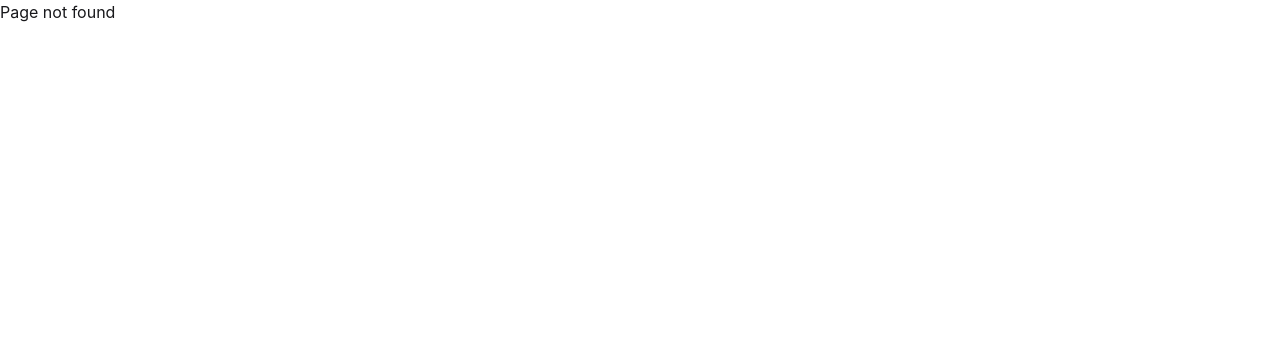
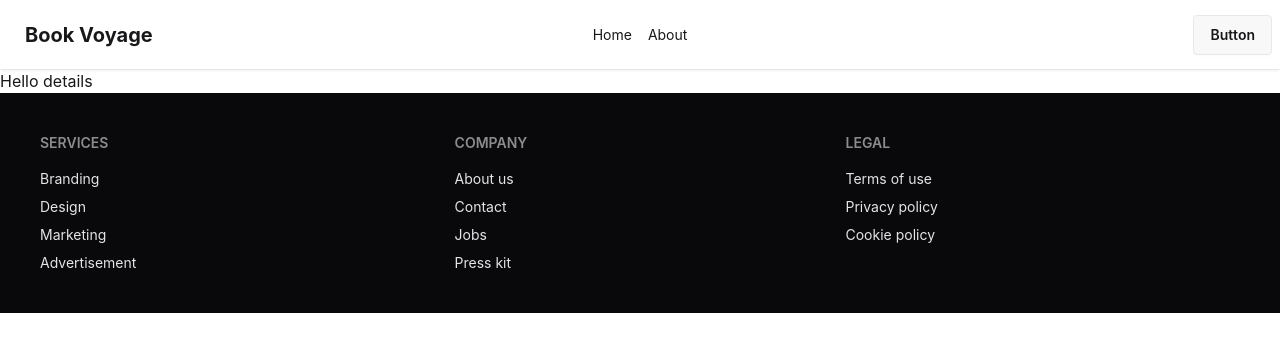
Before and after one commit to asm-saim/book-voyage, a React (Vite) app: page /book-details/1 in a window 1280 px wide. Before the commit this address had no page. Shown: the top 352 px of the page. Built offline with nearby package versions, Linux system fonts and the light colour scheme.

Commit message:
dynamic route implemented

```diff
--- a/src/Routes/Routes.jsx
+++ b/src/Routes/Routes.jsx
@@ -4,6 +4,7 @@ import Root from '../pages/Root/Root';
 import Errorpage from '../pages/ErrorPage/Errorpage';
 import Home from '../pages/Home/Home';
 import About from '../pages/About/About';
+import BookDetails from '../pages/BookDetails/BookDetails';
 
 export const router = createBrowserRouter([
     {
@@ -20,6 +21,10 @@ export const router = createBrowserRouter([
             {
                 path: "/about",
                 Component: About
+            },
+            {
+                path: "/book-details/:id",  //dynamic route implemented
+                Component: BookDetails
             }
         ]
     }
--- a/src/pages/Book/Book.jsx
+++ b/src/pages/Book/Book.jsx
@@ -1,6 +1,7 @@
 import React from 'react';
 import { use } from 'react';
 import { IoStarSharp } from "react-icons/io5";
+import { Link } from 'react-router';
 
 const Book = ({ fetchPromise, bookData }) => {
 
@@ -13,6 +14,7 @@ const Book = ({ fetchPromise, bookData }) => {
 
 
     return (
+        <Link to={`/book-details/${bookId}`}>
             <div className="card bg-base-100 w-80 shadow-sm mx-auto bg-gray-800">
                 <figure className=' pt-5'>
                     <img className='h-60'
@@ -39,6 +41,7 @@ const Book = ({ fetchPromise, bookData }) => {
                     </div>
                 </div>
             </div>
+        </Link>
     );
 };
 
--- /dev/null
+++ b/src/pages/BookDetails/BookDetails.jsx
@@ -0,0 +1,11 @@
+import React from 'react';
+
+const BookDetails = () => {
+    return (
+        <div>
+            <h2>Hello details </h2>
+        </div>
+    );
+};
+
+export default BookDetails;
```
Lines whose indentation alone changed are shown as unchanged.
